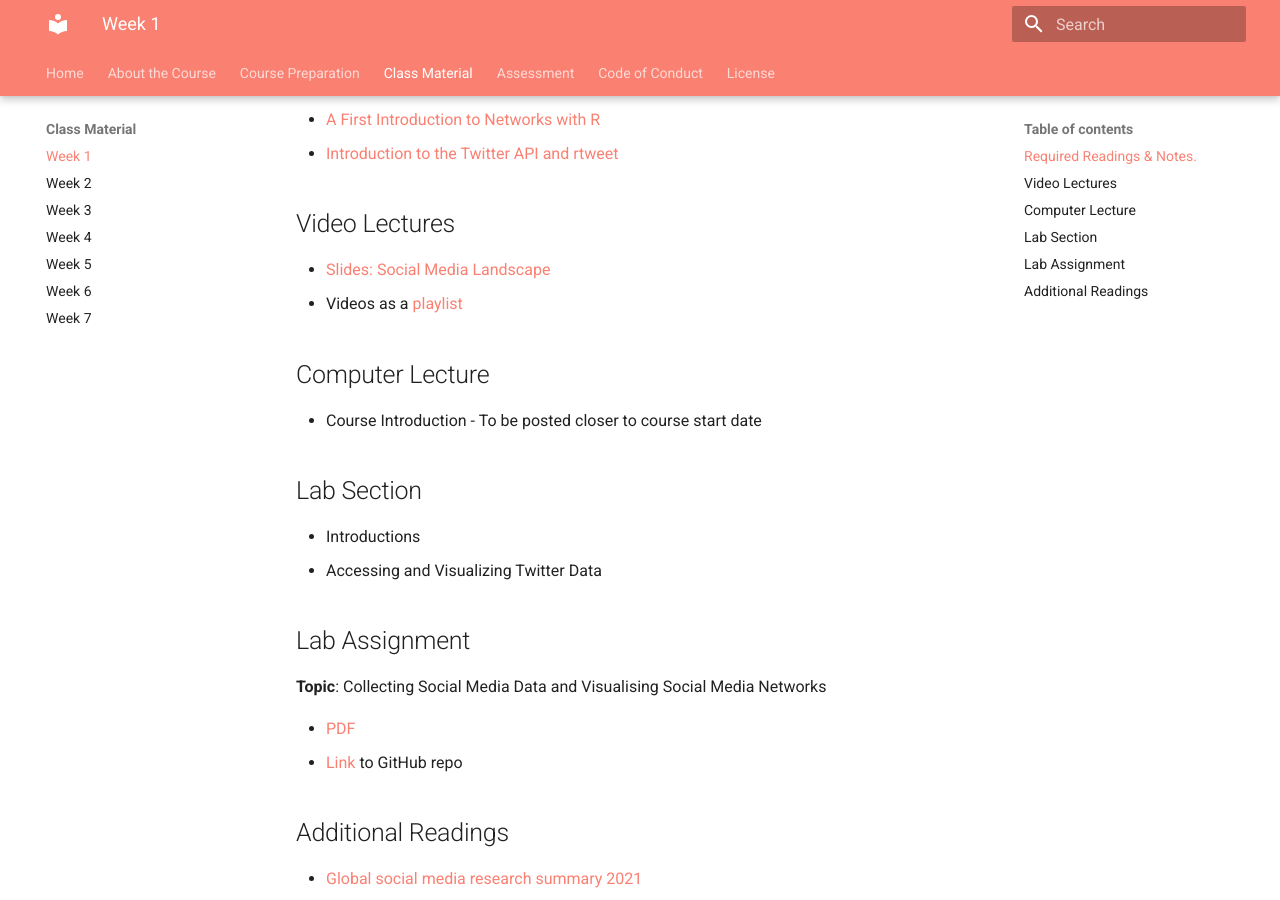
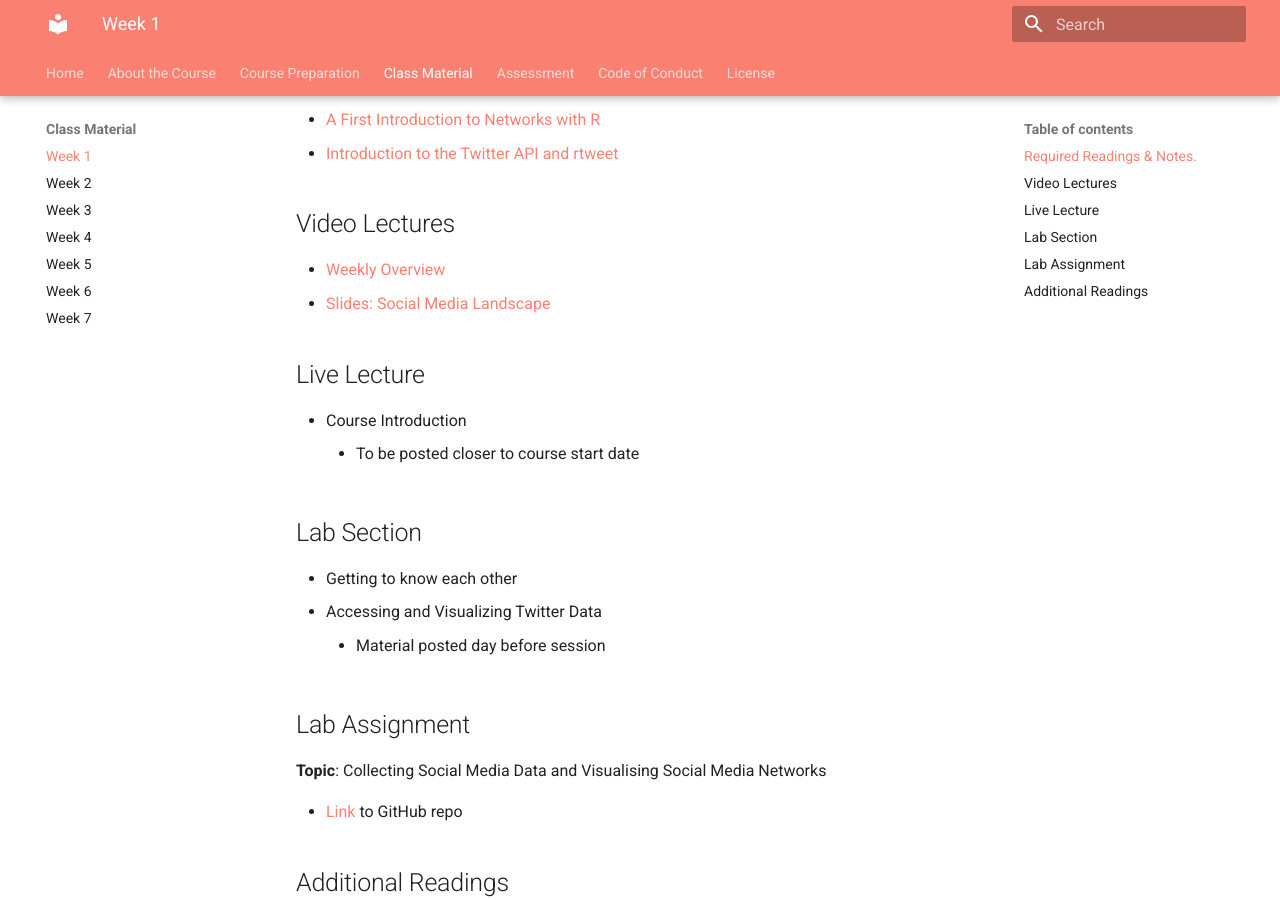
Before and after one commit to tisem-digital-marketing/2022-smwa, an MkDocs documentation site: the page built from docs/classes/week_01.md, in a window 1280 px wide and 900 px high, scrolled down 389 px. Built offline with MkDocs 1.6.1 and Material for MkDocs 9.7.7, drawn with Linux system fonts in a browser that asks for light colours.

Commit message:
week 1 reformat

```diff
--- a/docs/classes/week_01.md
+++ b/docs/classes/week_01.md
@@ -14,24 +14,27 @@ These notes provide the background reading to work through the Lab Assignment.
 
 ## Video Lectures
 
+* [Weekly Overview][week-overview]
 * [Slides: Social Media Landscape][lecture-slides]
-* Videos as a [playlist](https://www.youtube.com/watch?v=O5FwDo-tSgI&list=PL9QkA7C7GRGXIC43pkTWyfQKkgXChs2E_)
+<!-- * Videos as a [playlist](https://www.youtube.com/watch?v=O5FwDo-tSgI&list=PL9QkA7C7GRGXIC43pkTWyfQKkgXChs2E_) -->
 <!-- * Watch the videos as a playlist, or individually: -->
 
-## Computer Lecture
+## Live Lecture
 
-* Course Introduction - To be posted closer to course start date
+* Course Introduction
+    - To be posted closer to course start date
 
 ## Lab Section
 
-* Introductions
+* Getting to know each other
 * Accessing and Visualizing Twitter Data
+    * Material posted day before session
 
 ## Lab Assignment
 
 **Topic**: Collecting Social Media Data and Visualising Social Media Networks
 
-* [PDF][lab-01-q]
+<!-- * [PDF][lab-01-q] -->
 * [Link][lab-01-gh] to GitHub repo
 <!-- * [Suggested Solutions][lab-01-s] -->
 
@@ -58,8 +61,9 @@ These notes provide the background reading to work through the Lab Assignment.
 [lecture-networks]: ../assets/lectures/week-01/intro-networks.pdf
 [lecture-rtweet]: ../assets/lectures/week-01/intro-twitter-rtweet.pdf
 [lecture-slides]: ../assets/lectures/week-01/week-01-slides.pdf
+[week-overview]: ../assets/lectures/week-01/week-01-overview.pdf
 
-[lab-01-q]: ../assets/labs/lab-01_question.pdf
+<!-- [lab-01-q]: ../assets/labs/lab-01_question.pdf -->
 [lab-01-gh]: https://github.com/tisem-digital-marketing/smwa-lab-01
 [lab-01-s]: ../assets/labs/lab-01_solution.pdf
 
```
